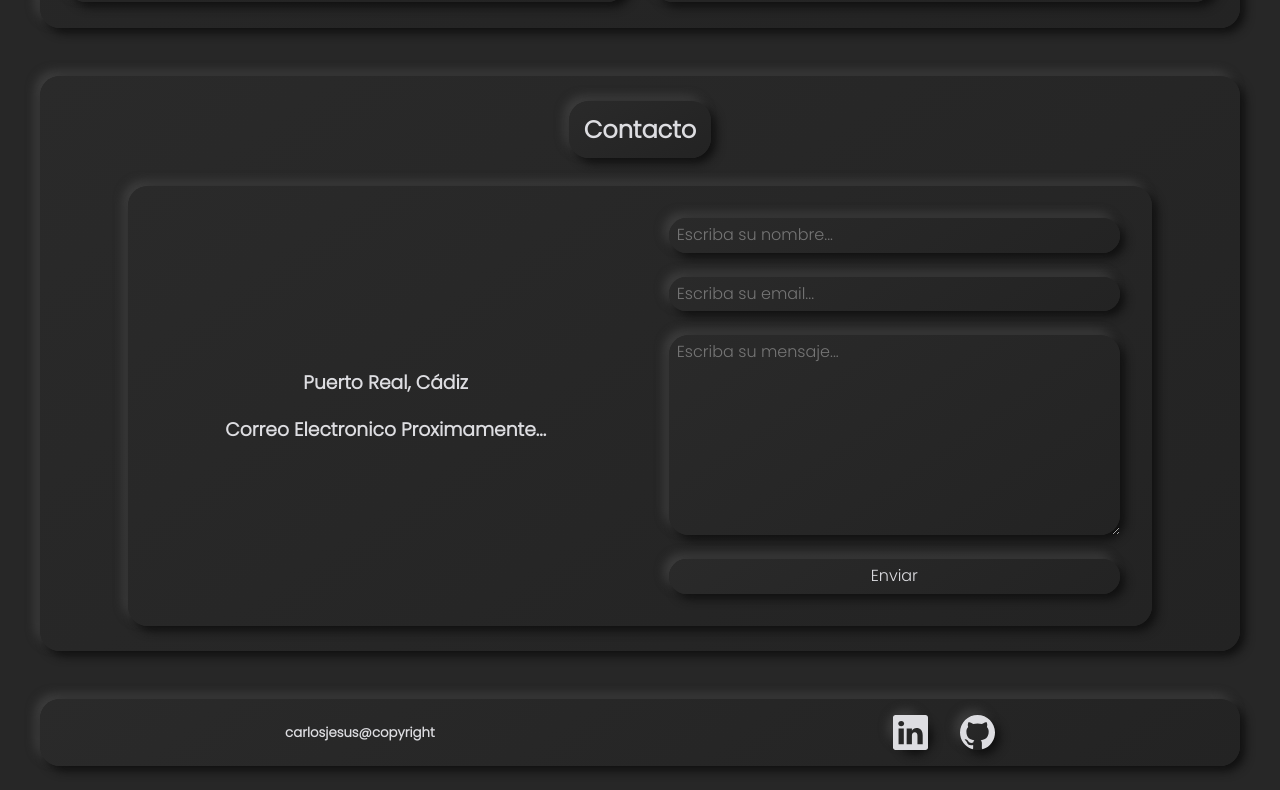
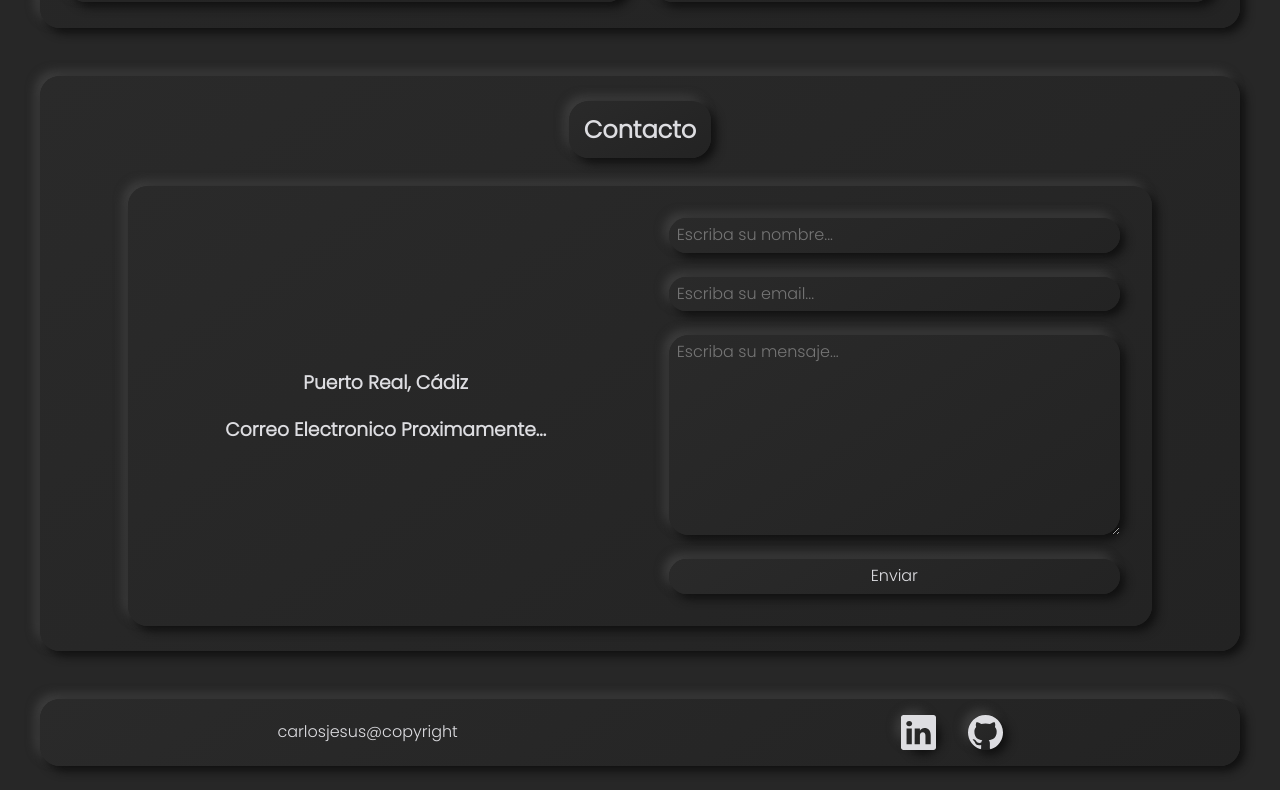
Before and after one commit to carlosjesus954/portfolio.github.io, a plain HTML site: page index.html in a window 1280 px wide. Shown: the part 2234-3024 px from the top of the page. Drawn offline with Linux system fonts and the light colour scheme.

Commit message:
Add files via upload

```diff
--- a/index.html
+++ b/index.html
@@ -318,7 +318,7 @@
 
     </main>
     <footer class="footer wrapper">
-      <h5 class="footer__copyright">carlosjesus@copyright</h5>
+      <p class="footer__copyright">carlosjesus@copyright</p>
       <ul class="socials">
         <li class="socials__element button--shadows">
           <a
```
